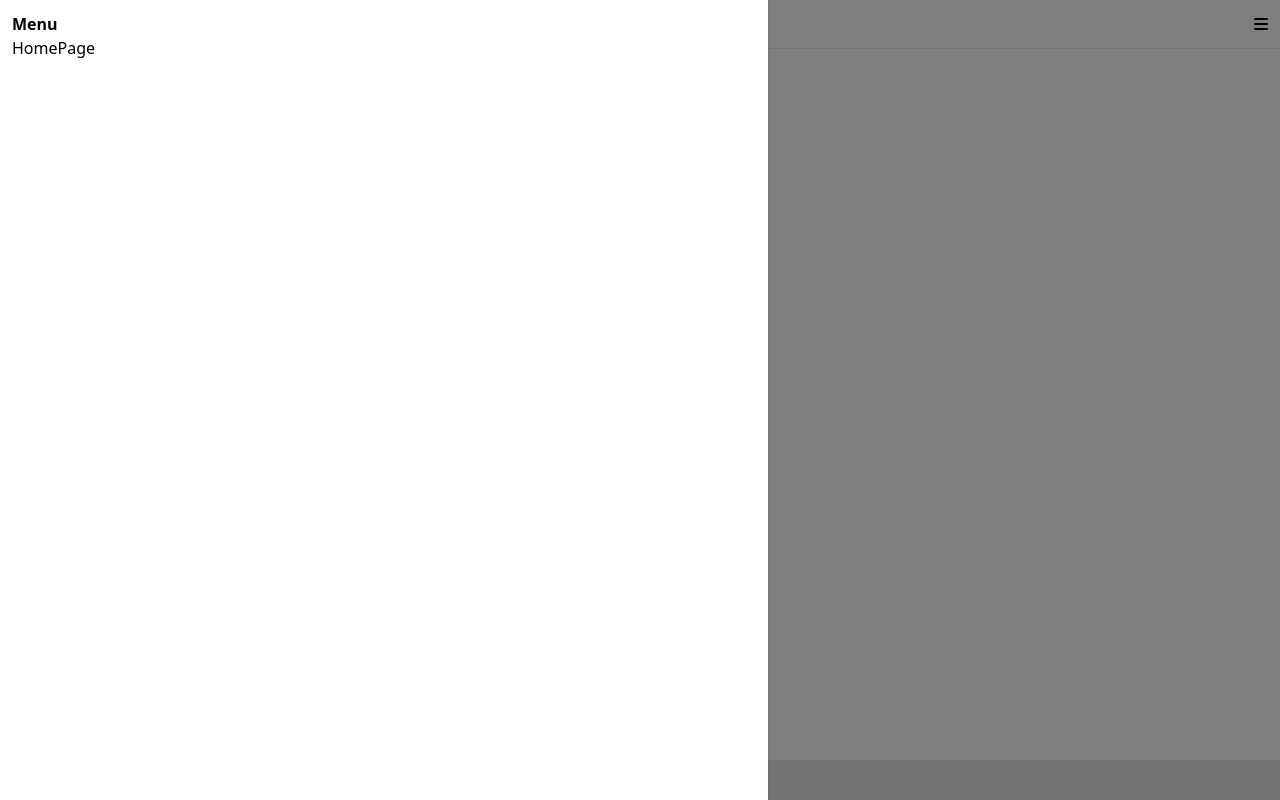
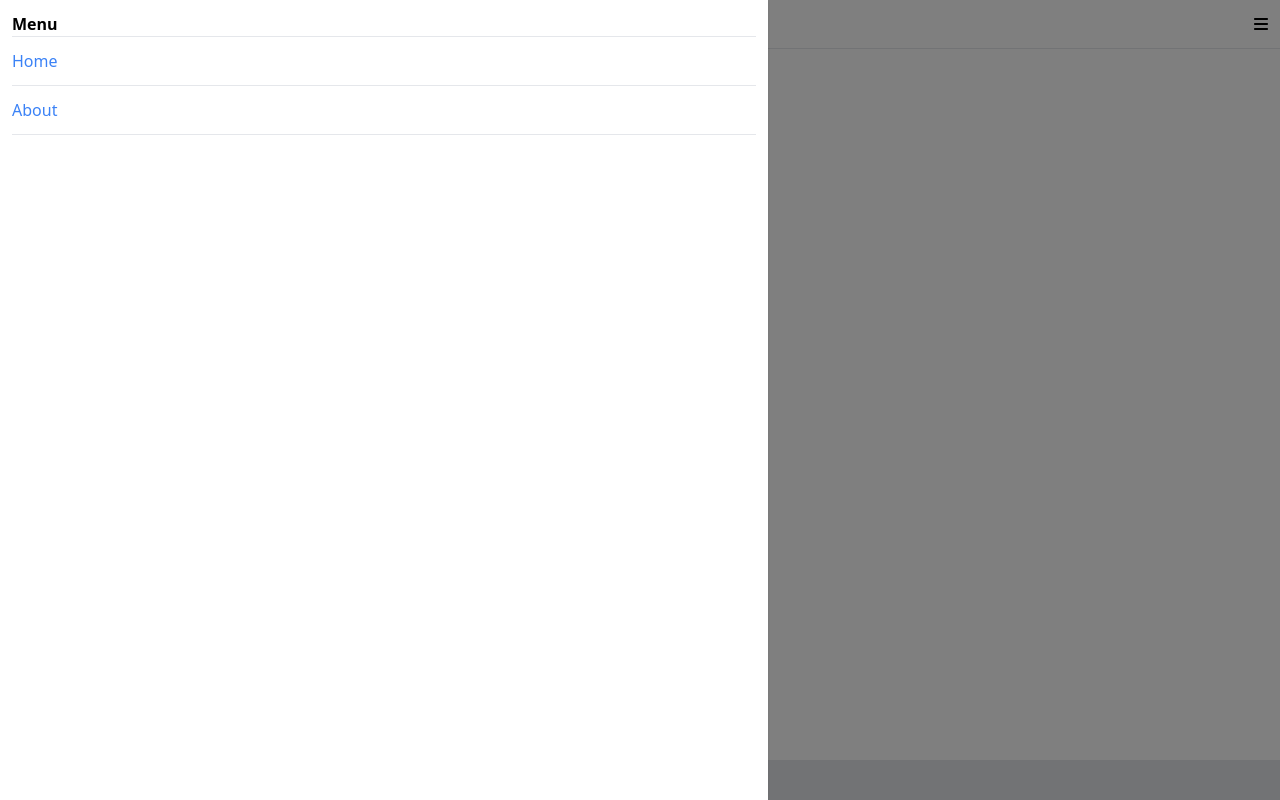
Before and after one commit to Ahmadabd3004/Rakamin_test, a React (Create React App) app: page /about in a window 1280 px wide. Both pictures are taken after a click on the icon 1261 px from the left and 24 px from the top of the page. Built offline with nearby package versions, Linux system fonts and the light colour scheme.

Commit message:
Managing Routing with React Router

```diff
--- a/package.json
+++ b/package.json
@@ -14,6 +14,7 @@
     "postcss-cli": "^10.1.0",
     "react": "^18.2.0",
     "react-dom": "^18.2.0",
+    "react-router-dom": "^6.6.1",
     "react-scripts": "5.0.1",
     "web-vitals": "^2.1.4"
   },
--- a/src/App.js
+++ b/src/App.js
@@ -1,14 +1,25 @@
-
-import Footer from './Components/Footer';
-import Header from './Components/Header';
-import HelloWorld from './Components/HelloWorld';
+import Footer from "./Components/Footer";
+import Header from "./Components/Header";
+import HelloWorld from "./Components/HelloWorld";
+import { BrowserRouter as Router, Routes, Route, Link } from "react-router-dom";
+import Home from "./Views/Home";
+import About from "./Views/About";
 
 function App() {
   return (
     <>
-      <Header/>
-      <HelloWorld name="Ini cara pertama"/>
-      <Footer/>
+      <Router>
+        <Header />
+
+        <div className="p-3">
+          <Routes>
+            <Route exact path="/" element={<Home />} />
+            <Route path="/about" element={<About />} />
+          </Routes>
+        </div>
+
+        <Footer />
+      </Router>
     </>
   );
 }
--- a/src/Components/HelloWorld.jsx
+++ b/src/Components/HelloWorld.jsx
@@ -2,7 +2,7 @@
 function HelloWorld(props) {
   return (
     <>
-        <h1>{props.name}</h1>
+        <h1 className="text-2xl">Halo {props.name} !</h1>
     </>
   );
 }
--- a/src/Components/Navigation.jsx
+++ b/src/Components/Navigation.jsx
@@ -3,6 +3,7 @@ import { FontAwesomeIcon } from "@fortawesome/react-fontawesome";
 import { faBars } from "@fortawesome/free-solid-svg-icons";
 import { useTransition, animated } from '@react-spring/web'
 
+import NavigationMenu from "./NavigationMenu";
 function Navigation() {
     const [showMenu, setShowMenu] = useState(false)
     const maskTransitions = useTransition(showMenu, {
@@ -31,7 +32,7 @@ function Navigation() {
                 {
                     maskTransitions((style, item) => (
                         item &&
-                        <animated.div style={style}>{menuMask}</animated.div>
+                        <animated.div style={style} >{menuMask}</animated.div>
                     ))
                 }
 
@@ -39,12 +40,7 @@ function Navigation() {
                     menuTransitions((style, item) => (
                         item &&
                         <animated.div style={style} className="fixed bg-white top-0 left-0 w-3/5 h-full z-50 shadow p-3">
-                            <span className="font-bold">
-                                Menu
-                            </span>
-                            <ul>
-                                <li>HomePage</li>
-                            </ul>
+                           <NavigationMenu closeMenu={() => setShowMenu(!showMenu)}/>
                         </animated.div>
                     ))
                 }
--- /dev/null
+++ b/src/Components/NavigationMenu.js
@@ -0,0 +1,30 @@
+import { Link } from "react-router-dom";
+function NavigationMenu(props) {
+  return (
+    <>
+      <div className="font-bold">Menu</div>
+      <ul>
+        <li>
+          <Link
+            to="/"
+            className="text-blue-500 py-3 border-t border-b block"
+            onClick={props.closeMenu}
+          >
+            Home
+          </Link>
+        </li>
+        <li>
+          <Link
+            to="/about"
+            className="text-blue-500 py-3 border-b block"
+            onClick={props.closeMenu}
+          >
+            About
+          </Link>
+        </li>
+      </ul>
+    </>
+  );
+}
+
+export default NavigationMenu;
--- /dev/null
+++ b/src/Views/About.jsx
@@ -0,0 +1,12 @@
+import HelloWorld from "../Components/HelloWorld";
+
+function About(){
+    return(
+        <>
+            <h1 className="font-bold text-5xl">This is About Page</h1>
+            <HelloWorld name="Ahmad"/>
+        </>
+    )
+}
+
+export default About;
--- /dev/null
+++ b/src/Views/Home.jsx
@@ -0,0 +1,12 @@
+import HelloWorld from "../Components/HelloWorld";
+
+function Home(){
+    return(
+        <>
+            <h1 className="font-bold text-5xl">This is Home Page</h1>
+            <HelloWorld name="Ahmad"/>
+        </>
+    )
+}
+
+export default Home;
```
Also changed, not shown: 1 other file (tests, documents, lock files or other folders).
